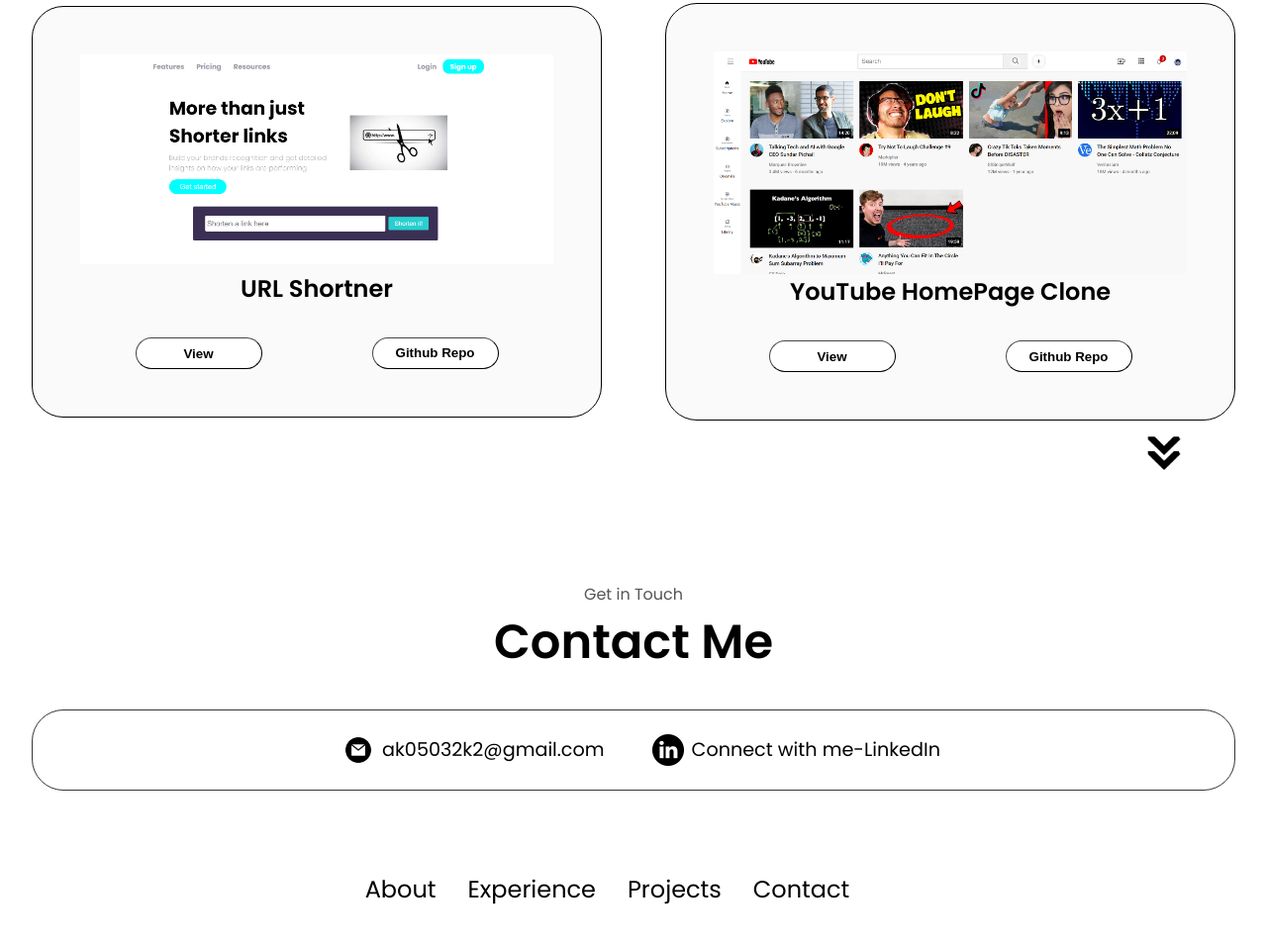
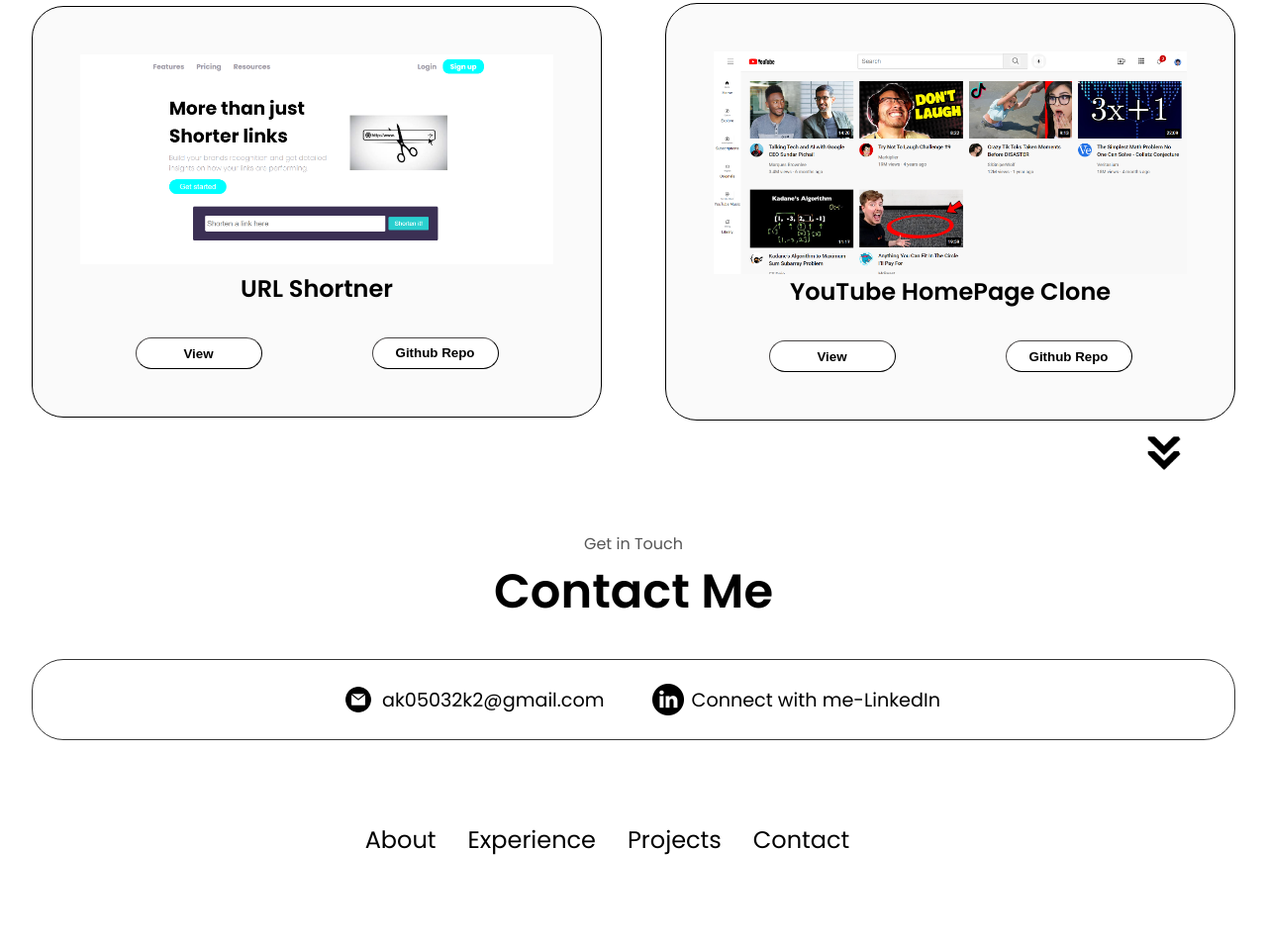
Before and after one commit to ArunKarthik05/My-Portfolio, a plain HTML site: page index.html in a window 1280 px wide. Shown: the part 2739-3692 px from the top of the page at 99% size. After the commit the page ends 3655 px from the top, so only its background shows below. Drawn offline with Linux system fonts and the light colour scheme.

Commit message:
Update style.css

```diff
--- a/style.css
+++ b/style.css
@@ -405,7 +405,7 @@
     display: flex;
     justify-content: center;
     flex-direction: column;
-    height: 60vh;
+    min-height: fit-content;
 }
 .contact_text{
     text-align: center;
```
